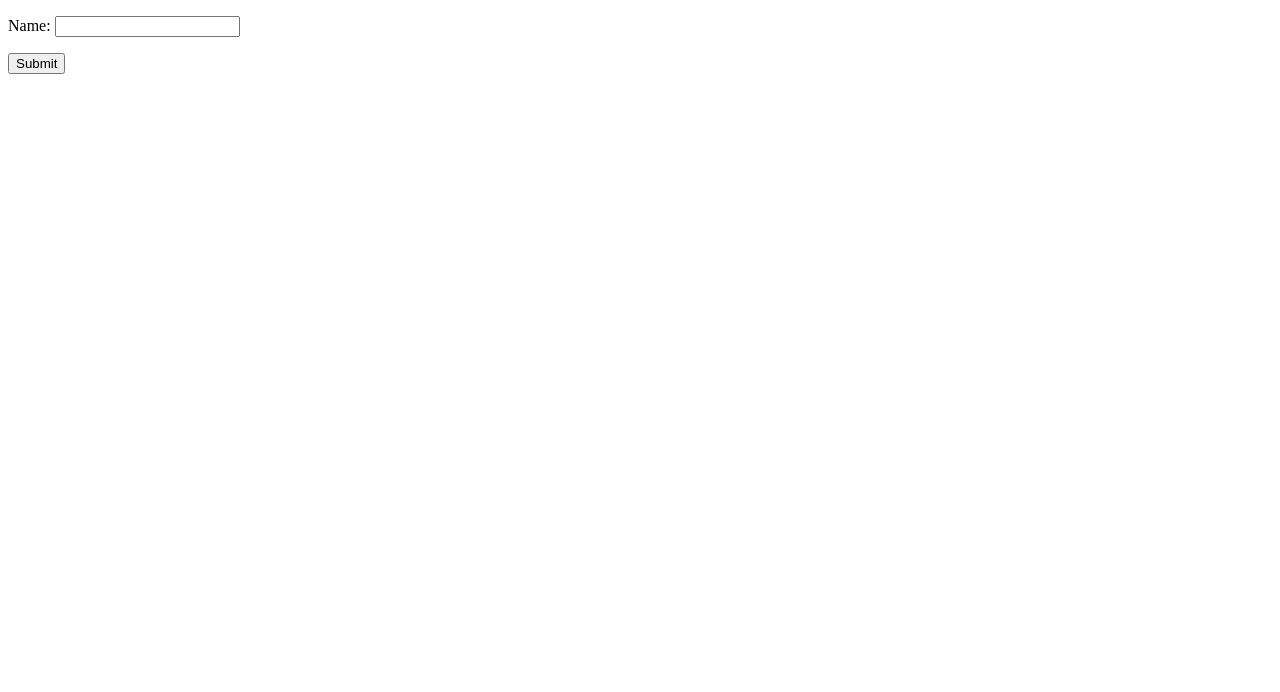
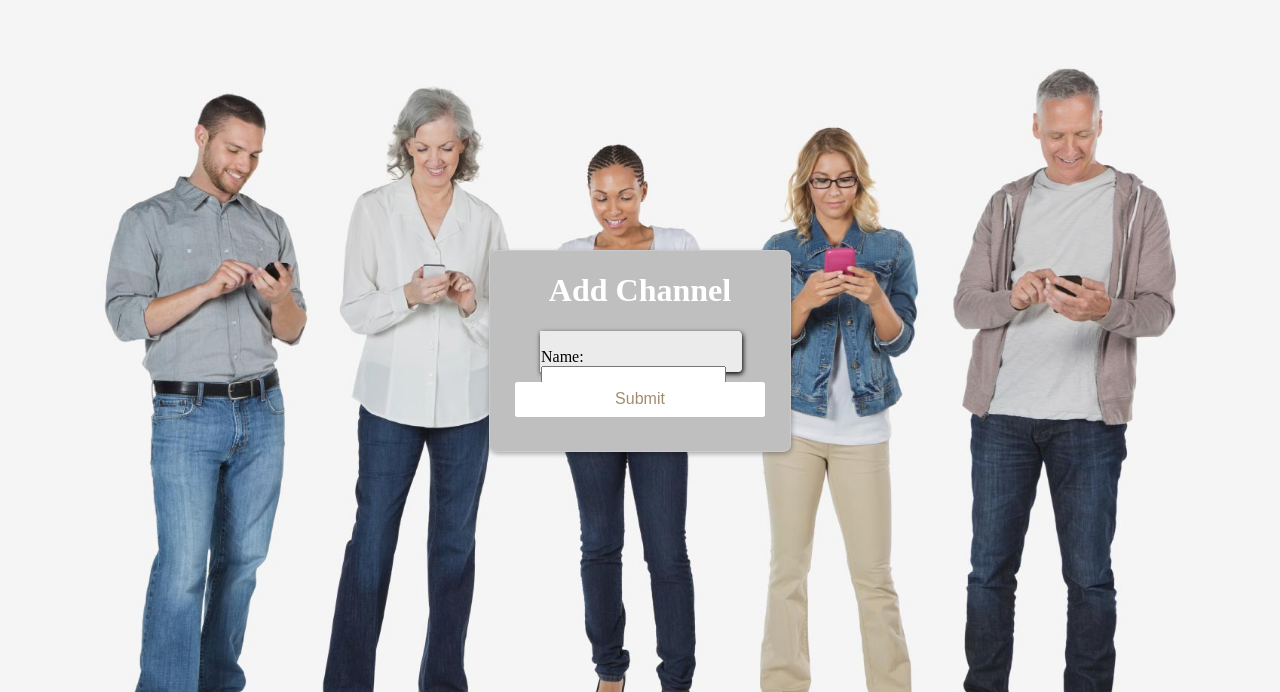
Before and after one commit to kartikmaji/cubane, a Django app: page /newchannel in a window 1280 px wide. Before the commit the part shown is almost empty. Shown: the top 692 px of the page. Run offline with Django 3.2, Linux system fonts and the light colour scheme; a user stored in the database is signed in; parts of the project's set-up code (start-up, migrations or seed data) failed here and were passed over.

Commit message:
Add channel form

```diff
--- a/templates/addchannel.html
+++ b/templates/addchannel.html
@@ -2,13 +2,93 @@
 <html>
 <head>
   <meta charset="UTF-8">
+  <style>
+  .testbox {
+  margin: auto;
+  width: 300px;
+  height: 200px;
+  -webkit-border-radius: 8px/7px;
+  -moz-border-radius: 8px/7px;
+  border-radius: 8px/7px;
+  background-color: #bfbfbf;
+  -webkit-box-shadow: 1px 2px 5px rgba(0,0,0,.31);
+  -moz-box-shadow: 1px 2px 5px rgba(0,0,0,.31);
+  box-shadow: 1px 2px 5px rgba(0,0,0,.31);
+  border: solid 1px #cbc9c9;
+  z-index: 2;
+  margin-top: 250px;
+}
+.body{
+			position: absolute;
+			top: -20px;
+			left: -20px;
+			right: -40px;
+			bottom: -40px;
+			width: auto;
+			height: auto;
+			background-image: url(/static/IIIT.jpg);
+			background-size: cover;
+			-webkit-filter: blur(5px);
+			z-index: 0;
+			}
+.input{
+  width: 200px;
+  height: 39px;
+  -webkit-border-radius: 0px 4px 4px 0px/5px 5px 4px 4px;
+  -moz-border-radius: 0px 4px 4px 0px/0px 0px 4px 4px;
+  border-radius: 0px 4px 4px 0px/5px 5px 4px 4px;
+  background-color: #ebebeb;
+  -webkit-box-shadow: 1px 2px 5px rgba(0,0,0);
+  -moz-box-shadow: 1px 2px 5px rgba(0,0,0);
+  box-shadow: 1px 2px 5px rgba(0,0,0);
+  border: solid 1px #ebebeb;
+  margin-left: 50px;
+  margin-top: 0px;
+  padding-left: 0px;
+}
+
+.signup
+			{
+			position: absolute;
+			padding: 10px;
+			width: 250px;
+			height: 35px;
+			background: #fff;
+			border: 1px solid #fff;
+			cursor: pointer;
+			border-radius: 2px;
+			color: #a18d6c;
+			font-family: 'Exo', sans-serif;
+			font-size: 16px;
+			font-weight: 400;
+			padding: 6px;
+			margin-top: 10px;
+			text-align: center;
+			margin-left: 25px;
+			}
+			.signup:hover
+			{
+				opacity: 0.8;
+			}
+			.signup:active
+			{
+				opacity: 0.6;
+			}
+			.signup:focus
+			{
+			outline: none;
+			}
+  </style>
   <title>i Crowd</title>
 </head>
-<body>
 
-<form method='POST' action=''>{% csrf_token %}
-				{{form.as_p}}
-				<input type="submit">
-			</form>
+<body style="background-image: url(/static/PeopleText.jpg); background-size: cover;">
+<div class="testbox">
+	<center><h1><font color="White">Add Channel</font></h1></center>
+		<form method='POST' action=''>{% csrf_token %}
+			<div class="input">{{form.as_p}}</div>
+			<input type="submit" class="signup">
+		</form>
+</div>
 </body>
 </html>
```
Also changed, not shown: templates/welcome.html (+17 -27 lines), db.sqlite3, static/static/PeopleText.jpg (added), 2 other files.
